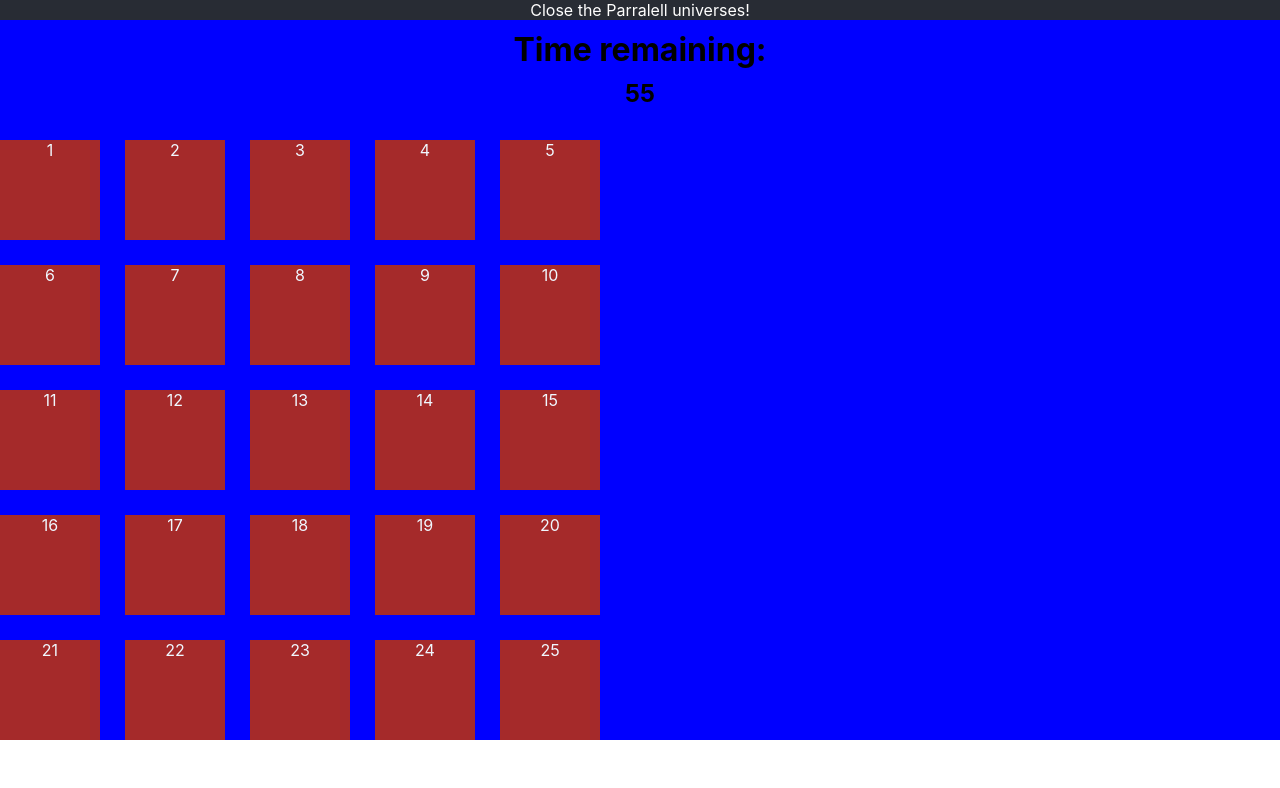
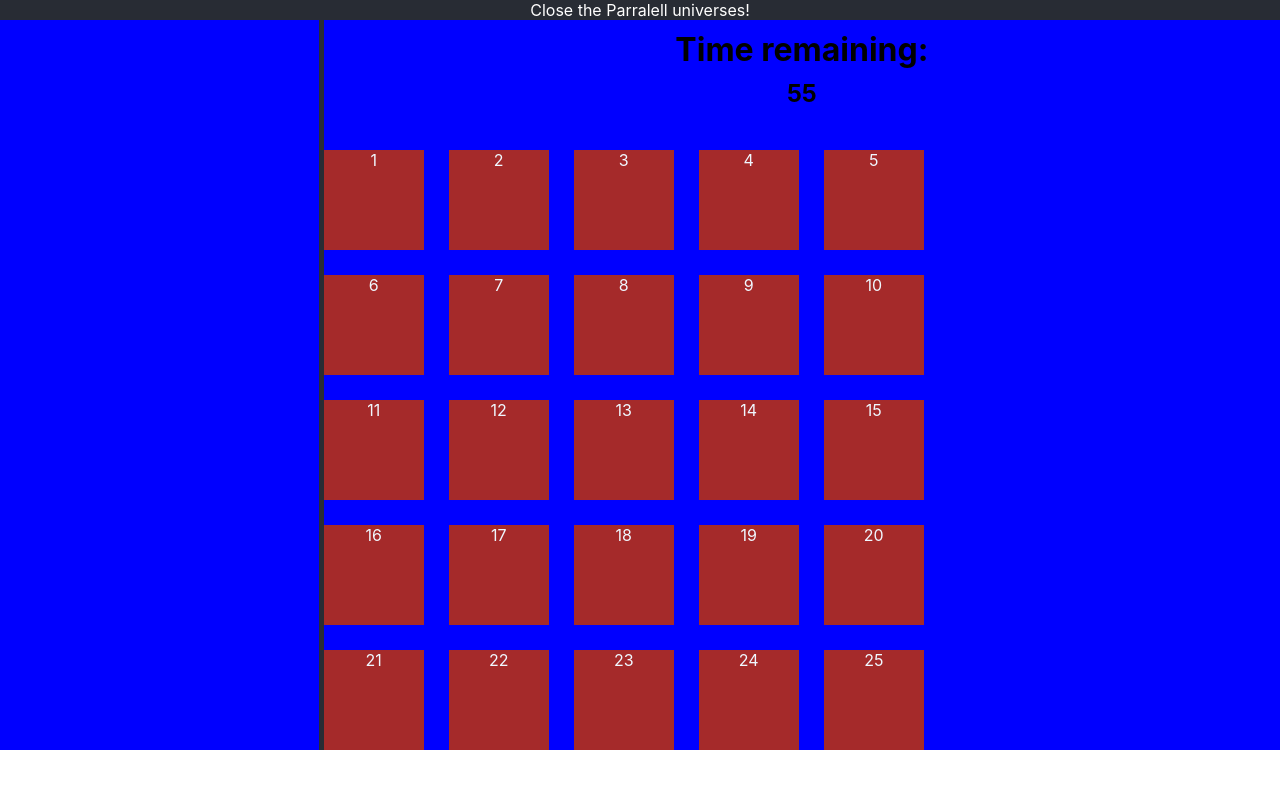
Before and after one commit to MarthaSharkeyKing/game-jam-parallel-universe, a React (Create React App) app in the folder find-parralell/: page / in a window 1280 px wide. Shown: the top 788 px of the page. Built offline with nearby package versions, Linux system fonts and the light colour scheme.

Commit message:
Add menu bar

```diff
--- a/find-parralell/src/App.css
+++ b/find-parralell/src/App.css
@@ -5,12 +5,30 @@
   justify-content: center;
   align-content: center;
   background-color: blue;
-
 }
 
 .App-logo {
   height: 40vmin;
   pointer-events: none;
+}
+
+.App body {
+  display: flex;
+  flex-direction: row;
+}
+
+.Menu {
+  margin: 0;
+  width: 25%;
+  flex-direction: column;
+  border-right: 5px solid #282c34;
+}
+
+.Game {
+  justify-content: center;
+  margin: 0;
+  width: 75%;
+  flex-direction: column;
 }
 
 @media (prefers-reduced-motion: no-preference) {
--- a/find-parralell/src/App.js
+++ b/find-parralell/src/App.js
@@ -6,8 +6,13 @@ function App() {
   return (
     <div className="App">
       <header className="App-header">Close the Parralell universes!</header>
-      <CountdownTimer initialSeconds={60} />
-      <Grid />
+      <body>
+        <div className="Menu"></div>
+        <div className="Game">
+          <CountdownTimer initialSeconds={60} />
+          <Grid />
+        </div>
+      </body>
     </div>
   );
 }
```
